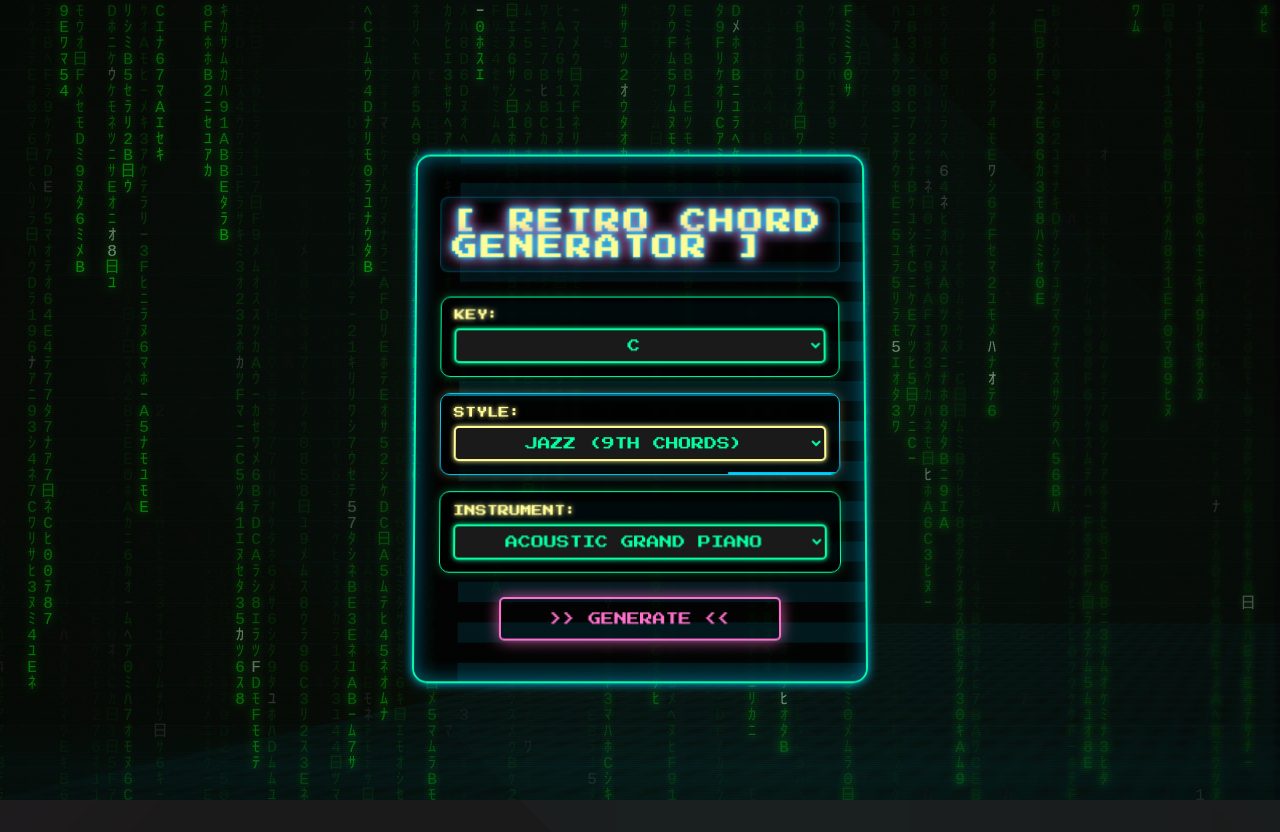
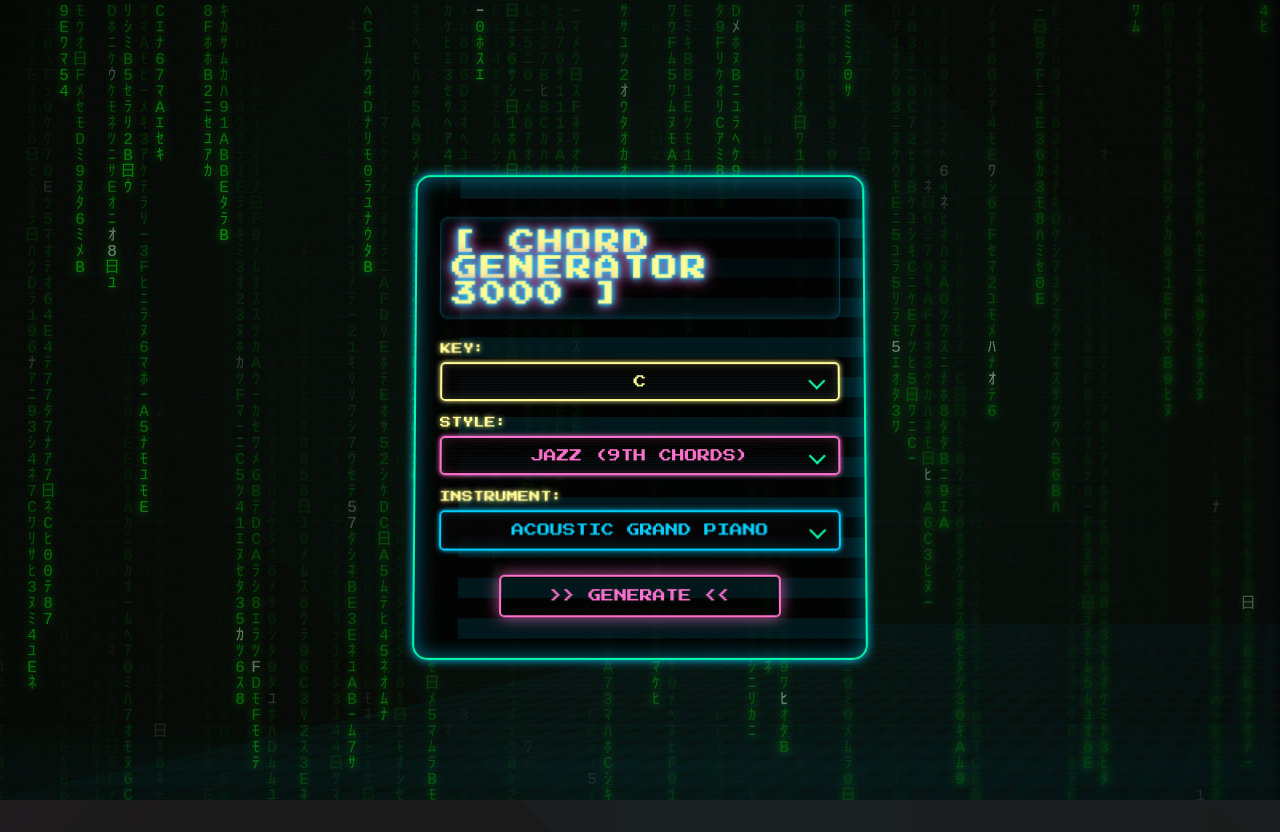
Before and after one commit to camknopp/Retro-Music-Generator, a React (Create React App) app in the folder frontend/: page / in a window 1280 px wide. Built offline with nearby package versions, Linux system fonts and the light colour scheme.

Commit message:
Use stylized selects rather than default

```diff
--- a/frontend/src/App.js
+++ b/frontend/src/App.js
@@ -5,6 +5,7 @@ import RetroBackground from './components/RetroBackground';
 import './components/RetroBackground.css';
 import MatrixRain from './components/MatrixRain';
 import GenerationEffect from './components/GenerationEffect';
+import RetroSelect from './components/RetroSelect';
 
 function App() {
   const [key, setKey] = useState('C');
@@ -230,62 +231,42 @@ function App() {
         </div>
       ))}
       <header className={`App-header ${isGenerating ? 'generating' : ''}`}>
-        <h1>[ RETRO CHORD GENERATOR ]</h1>
+        <h1>[ CHORD GENERATOR 3000 ]</h1>
         <div className="controls">
-          <div className="control-group" data-type="key">
-            <label htmlFor="key">KEY:</label>
-            <select
-              id="key"
+          <RetroSelect
+            label="KEY:"
             value={key}
             onChange={(e) => {
               setKey(e.target.value);
               handleParameterChange();
             }}
-            >
-              <option value="C">C</option>
-              <option value="D">D</option>
-              <option value="E">E</option>
-              <option value="F">F</option>
-              <option value="G">G</option>
-              <option value="A">A</option>
-              <option value="B">B</option>
-            </select>
-          </div>
+            options={['C', 'D', 'E', 'F', 'G', 'A', 'B']}
+            type="key"
+          />
 
-          <div className={`control-group progression-${progressionType}`} data-type="progressionType">
-            <label htmlFor="progressionType">STYLE:</label>
-            <select
-              id="progressionType"
+          <RetroSelect
+            label="STYLE:"
             value={progressionType}
             onChange={(e) => {
               setProgressionType(e.target.value);
               handleParameterChange();
             }}
+            options={progressionTypes}
+            type="progressionType"
             disabled={isPlaying}
-            >
-              {progressionTypes.map(type => (
-                <option key={type.id} value={type.id} className="scrolling-option">
-                  {type.name}
-                </option>
-              ))}
-            </select>
-          </div>
+          />
 
-          <div className="control-group" data-type="instrument">
-            <label htmlFor="instrument">INSTRUMENT:</label>
-            <select
-              id="instrument"
+          <RetroSelect
+            label="INSTRUMENT:"
             value={instrument}
             onChange={(e) => handleInstrumentChange(e.target.value)}
+            options={instruments.map(inst => ({
+              id: inst,
+              name: formatDisplayText(inst)
+            }))}
+            type="instrument"
             disabled={isLoading || isPlaying}
-            >
-              {instruments.map(inst => (
-                <option key={inst} value={inst} className="scrolling-option">
-                  {formatDisplayText(inst)}
-                </option>
-              ))}
-            </select>
-          </div>
+          />
 
           <div className="generate-button-container">
             <button
--- /dev/null
+++ b/frontend/src/components/RetroSelect.css
@@ -0,0 +1,248 @@
+.retro-select-container {
+  position: relative;
+  width: 100%;
+}
+
+.retro-select {
+  position: relative;
+  padding: 0.7rem;
+  border-radius: 5px;
+  background-color: rgba(0, 0, 0, 0.8);
+  color: var(--neon-green);
+  border: 2px solid var(--neon-green);
+  font-family: 'Press Start 2P', cursive;
+  font-size: 0.8rem;
+  text-align: center;
+  cursor: pointer;
+  text-transform: uppercase;
+  box-shadow:
+    0 0 5px var(--neon-green),
+    inset 0 0 10px rgba(5, 255, 161, 0.2);
+  transition: all 0.3s cubic-bezier(0.4, 0, 0.2, 1);
+  user-select: none;
+}
+
+.retro-select:hover {
+  box-shadow:
+    0 0 15px var(--neon-green),
+    inset 0 0 15px rgba(5, 255, 161, 0.3);
+  transform: scale(1.02);
+  background-color: rgba(5, 255, 161, 0.1);
+}
+
+.retro-select.open {
+  border-radius: 5px 5px 0 0;
+}
+
+.select-arrow {
+  position: absolute;
+  right: 15px;
+  top: 50%;
+  transform: translateY(-50%);
+  width: 10px;
+  height: 10px;
+  border-right: 2px solid var(--neon-green);
+  border-bottom: 2px solid var(--neon-green);
+  transform: translateY(-50%) rotate(45deg);
+  transition: transform 0.3s ease;
+}
+
+.retro-select.open .select-arrow {
+  transform: translateY(-50%) rotate(-135deg);
+}
+
+.options-container {
+  position: absolute;
+  top: 100%;
+  left: 0;
+  width: 100%;
+  background: rgba(0, 0, 0, 0.95);
+  border: 2px solid var(--neon-green);
+  border-top: none;
+  border-radius: 0 0 5px 5px;
+  box-shadow:
+    0 5px 15px rgba(0, 0, 0, 0.8),
+    0 0 15px var(--neon-green);
+  z-index: 1000;
+  animation: dropdownAppear 0.3s ease-out;
+  backdrop-filter: blur(10px);
+}
+
+.options-list {
+  max-height: 200px;
+  overflow-y: auto;
+  scrollbar-width: thin;
+  scrollbar-color: var(--neon-green) rgba(0, 0, 0, 0.3);
+}
+
+.options-list::-webkit-scrollbar {
+  width: 6px;
+}
+
+.options-list::-webkit-scrollbar-track {
+  background: rgba(0, 0, 0, 0.3);
+  border-radius: 3px;
+}
+
+.options-list::-webkit-scrollbar-thumb {
+  background: var(--neon-green);
+  border-radius: 3px;
+  box-shadow: 0 0 5px var(--neon-green);
+}
+
+.option {
+  padding: 0.7rem;
+  cursor: pointer;
+  position: relative;
+  transition: all 0.2s ease;
+  animation: optionAppear 0.3s ease-out;
+  animation-delay: calc(var(--index) * 0.05s);
+  opacity: 0;
+  animation-fill-mode: forwards;
+}
+
+.option:hover {
+  background: rgba(5, 255, 161, 0.1);
+}
+
+.option.selected {
+  background: rgba(5, 255, 161, 0.2);
+  color: var(--neon-yellow);
+  text-shadow: 0 0 5px var(--neon-yellow);
+}
+
+.option-highlight {
+  position: absolute;
+  top: 0;
+  left: 0;
+  width: 100%;
+  height: 100%;
+  background: linear-gradient(
+    90deg,
+    transparent,
+    rgba(5, 255, 161, 0.1),
+    transparent
+  );
+  transform: translateX(-100%);
+  pointer-events: none;
+}
+
+.option:hover .option-highlight {
+  animation: highlightScan 1s linear infinite;
+}
+
+/* Color variations based on type */
+.key .retro-select {
+  border-color: var(--neon-yellow);
+  color: var(--neon-yellow);
+  box-shadow:
+    0 0 5px var(--neon-yellow),
+    inset 0 0 10px rgba(255, 251, 150, 0.2);
+}
+
+.key .retro-select:hover {
+  box-shadow:
+    0 0 15px var(--neon-yellow),
+    inset 0 0 15px rgba(255, 251, 150, 0.3);
+  background-color: rgba(255, 251, 150, 0.1);
+}
+
+.key .options-container {
+  border-color: var(--neon-yellow);
+  box-shadow:
+    0 5px 15px rgba(0, 0, 0, 0.8),
+    0 0 15px var(--neon-yellow);
+}
+
+.progressionType .retro-select {
+  border-color: var(--neon-pink);
+  color: var(--neon-pink);
+  box-shadow:
+    0 0 5px var(--neon-pink),
+    inset 0 0 10px rgba(255, 113, 206, 0.2);
+}
+
+.progressionType .retro-select:hover {
+  box-shadow:
+    0 0 15px var(--neon-pink),
+    inset 0 0 15px rgba(255, 113, 206, 0.3);
+  background-color: rgba(255, 113, 206, 0.1);
+}
+
+.progressionType .options-container {
+  border-color: var(--neon-pink);
+  box-shadow:
+    0 5px 15px rgba(0, 0, 0, 0.8),
+    0 0 15px var(--neon-pink);
+}
+
+.instrument .retro-select {
+  border-color: var(--neon-blue);
+  color: var(--neon-blue);
+  box-shadow:
+    0 0 5px var(--neon-blue),
+    inset 0 0 10px rgba(1, 205, 254, 0.2);
+}
+
+.instrument .retro-select:hover {
+  box-shadow:
+    0 0 15px var(--neon-blue),
+    inset 0 0 15px rgba(1, 205, 254, 0.3);
+  background-color: rgba(1, 205, 254, 0.1);
+}
+
+.instrument .options-container {
+  border-color: var(--neon-blue);
+  box-shadow:
+    0 5px 15px rgba(0, 0, 0, 0.8),
+    0 0 15px var(--neon-blue);
+}
+
+@keyframes dropdownAppear {
+  from {
+    opacity: 0;
+    transform: translateY(-10px);
+  }
+  to {
+    opacity: 1;
+    transform: translateY(0);
+  }
+}
+
+@keyframes optionAppear {
+  from {
+    opacity: 0;
+    transform: translateX(-10px);
+  }
+  to {
+    opacity: 1;
+    transform: translateX(0);
+  }
+}
+
+@keyframes highlightScan {
+  0% {
+    transform: translateX(-100%);
+  }
+  100% {
+    transform: translateX(100%);
+  }
+}
+
+/* Scanline effect */
+.retro-select::after {
+  content: '';
+  position: absolute;
+  top: 0;
+  left: 0;
+  width: 100%;
+  height: 100%;
+  background: repeating-linear-gradient(
+    0deg,
+    transparent,
+    transparent 1px,
+    rgba(255, 255, 255, 0.03) 1px,
+    rgba(255, 255, 255, 0.03) 2px
+  );
+  pointer-events: none;
+}
--- /dev/null
+++ b/frontend/src/components/RetroSelect.js
@@ -0,0 +1,71 @@
+import React, { useState, useEffect, useRef } from 'react';
+import './RetroSelect.css';
+
+const RetroSelect = ({ value, onChange, options, label, type }) => {
+  const [isOpen, setIsOpen] = useState(false);
+  const [selectedValue, setSelectedValue] = useState(value);
+  const dropdownRef = useRef(null);
+
+  useEffect(() => {
+    setSelectedValue(value);
+  }, [value]);
+
+  useEffect(() => {
+    const handleClickOutside = (event) => {
+      if (dropdownRef.current && !dropdownRef.current.contains(event.target)) {
+        setIsOpen(false);
+      }
+    };
+
+    document.addEventListener('mousedown', handleClickOutside);
+    return () => document.removeEventListener('mousedown', handleClickOutside);
+  }, []);
+
+  const handleSelect = (option) => {
+    setSelectedValue(option.value || option);
+    setIsOpen(false);
+    onChange({ target: { value: option.value || option } });
+  };
+
+  const getDisplayValue = (val) => {
+    if (options[0] && options[0].name) {
+      const option = options.find(opt => opt.id === val);
+      return option ? option.name : val;
+    }
+    return val;
+  };
+
+  return (
+    <div className={`retro-select-container ${type}`} ref={dropdownRef}>
+      <label>{label}</label>
+      <div
+        className={`retro-select ${isOpen ? 'open' : ''}`}
+        onClick={() => setIsOpen(!isOpen)}
+      >
+        <div className="selected-value">
+          {getDisplayValue(selectedValue)}
+        </div>
+        <div className="select-arrow"></div>
+      </div>
+      {isOpen && (
+        <div className="options-container">
+          <div className="options-list">
+            {options.map((option, index) => (
+              <div
+                key={option.id || option}
+                className={`option ${(option.id || option) === selectedValue ? 'selected' : ''}`}
+                onClick={() => handleSelect(option)}
+                style={{ '--index': index }}
+              >
+                {option.name || option}
+                <div className="option-highlight"></div>
+              </div>
+            ))}
+          </div>
+        </div>
+      )}
+    </div>
+  );
+};
+
+export default RetroSelect;
```
Lines whose indentation alone changed are shown as unchanged.
